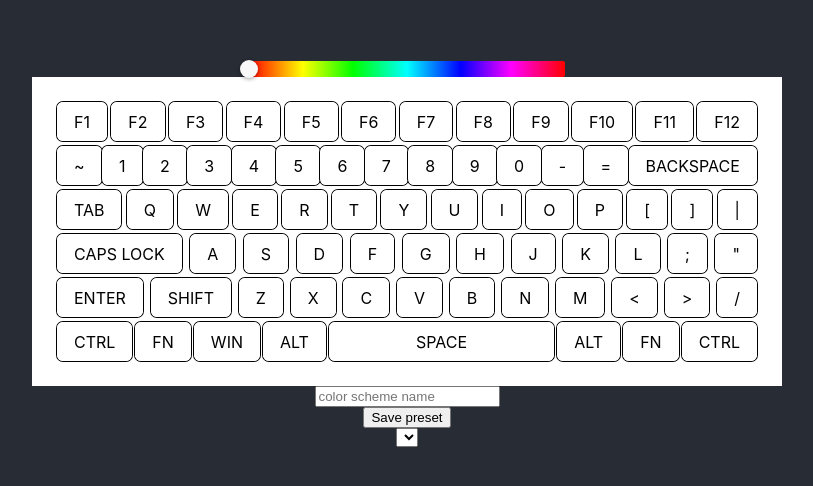
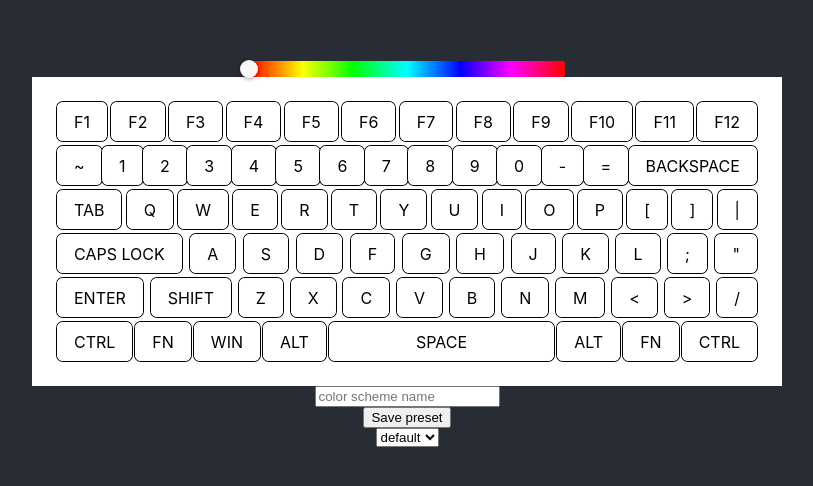
Before and after one commit to OlgaIvashkiv/lightsync-keyboard, a React (Create React App) app: page / in a window 1280 px wide. Shown: the part 146-632 px from the top of the page, without its empty margins (233-1046 px from the left). Built offline with nearby package versions, Linux system fonts and the light colour scheme.

Commit message:
fixed select

```diff
--- a/src/App.js
+++ b/src/App.js
@@ -4,7 +4,6 @@ import Keyboard from "./components/Keyboard/Keyboard";
 
 import './App.css';
 import Input from './components/Input/Input';
-import Select from './components/Select/Select';
 
 
 function App() {
@@ -18,7 +17,6 @@ const [color, setColor] = useState('#fff');
       />
         <Keyboard color={ color }/>
         <Input color={ color } />
-        <Select />
       </div>
   );
 }
--- a/src/components/GroupF/GroupF.js
+++ b/src/components/GroupF/GroupF.js
@@ -1,5 +1,4 @@
 import React from "react";
-import uniqid from 'uniqid';
 import GroupFItem from "./GroupFItem";
 import { StyledGroupNumber } from '../GroupNumber/StyledGroupNumber';
 
--- a/src/components/GroupF/GroupFItem.js
+++ b/src/components/GroupF/GroupFItem.js
@@ -5,7 +5,6 @@ import { StyledStrItem } from '../GroupStr/StyledStrItem';
 
 const GroupFItem = ({item, id, color }) => {
     useEffect(() => {
-        console.log('effect');
         const oldKeys = JSON.parse(localStorage.getItem('keys')) || {};
         const newKeys = {...oldKeys, [id] : color }
         localStorage.setItem( 'keys', JSON.stringify(newKeys));
--- a/src/components/GroupNumber/GroupNumber.js
+++ b/src/components/GroupNumber/GroupNumber.js
@@ -1,5 +1,4 @@
 import React from "react";
-import uniqid from 'uniqid';
 // import './GroupNumber.css';
 import GroupNumberItem from "./GroupNumberItem";
 import { StyledGroupNumber } from './StyledGroupNumber';
--- a/src/components/GroupNumber/GroupNumberItem.js
+++ b/src/components/GroupNumber/GroupNumberItem.js
@@ -5,7 +5,6 @@ import { StyledStrItem } from '../GroupStr/StyledStrItem';
 
 const GroupNumberItem = ({ item, id, color }) => {
         useEffect(() => {
-        console.log('effect');
         const oldKeys = JSON.parse(localStorage.getItem('keys')) || {};
         const newKeys = {...oldKeys, [id] : color }
         localStorage.setItem( 'keys', JSON.stringify(newKeys));
--- a/src/components/GroupStr/GroupStr.js
+++ b/src/components/GroupStr/GroupStr.js
@@ -1,7 +1,6 @@
 import React from "react";
 import GroupStrItem from "./GroupStrItem";
 import { StyledGroupStr } from './StyledGroupStr';
-import uniqid from 'uniqid';
 // import './GroupStr.css';
 
  const arrayStr = ['tab', 'q', 'w', 'e', 'r', 't', 'y', 'u', 'i', 'o', 'p', '[', ']', '|', 'caps lock', 'a', 's', 'd',
--- a/src/components/GroupStr/GroupStrItem.js
+++ b/src/components/GroupStr/GroupStrItem.js
@@ -1,9 +1,8 @@
 import React, { useEffect } from "react";
 import { StyledStrItem } from './StyledStrItem';
 
-const GroupStrItem = ({item, id, color }) => {
+const GroupStrItem = ({ item, id, color }) => {
     useEffect(() => {
-        console.log('effect');
         const oldKeys = JSON.parse(localStorage.getItem('keys')) || {};
         const newKeys = {...oldKeys, [id] : color }
         localStorage.setItem( 'keys', JSON.stringify(newKeys));
@@ -15,7 +14,7 @@ const GroupStrItem = ({item, id, color }) => {
 
     return (
         <StyledStrItem color={ color } onClick={ onHandleClick }>
-            {item}
+            { item }
         </StyledStrItem>
     )
 }
--- a/src/components/Input/Input.jsx
+++ b/src/components/Input/Input.jsx
@@ -1,10 +1,10 @@
 import React, { useState } from 'react';
+import Select from '../Select/Select';
 
-const Input = ({ color }) => {
-    const [presetName, setPresetName] = useState('')
+const Input = () => {
+    const [presetName, setPresetName] = useState('');
 
     const onSelectColorScheme = (e) => {
-        console.log(e.target.value, 'input value');
         setPresetName(e.target.value);
     }
 
@@ -22,6 +22,7 @@ const Input = ({ color }) => {
         <button onClick={onSavePreset}>
             Save preset
         </button>
+        <Select />
          </>
 
     )
--- /dev/null
+++ b/src/components/Select/Option.jsx
@@ -0,0 +1,12 @@
+import React from 'react';
+
+const Option = ({ value }) => {
+
+    return (
+        <option>
+            { value }
+        </option>
+    )
+}
+
+export default Option;
--- a/src/components/Select/Select.jsx
+++ b/src/components/Select/Select.jsx
@@ -1,12 +1,21 @@
-import React, { useEffect } from 'react'
+import React, { useState } from 'react';
+import Option from './Option';
 
 const Select = () => {
-    // useEffect = () => {
-    //     localStorage.getItem
-    // }
+    const [preset, setPreset] = useState(['default']);
+
+    const onSelectChange = () => {
+        const presets = JSON.parse(localStorage.getItem('presets'));
+        const newPresets = [...Object.keys(presets)]
+        setPreset(newPresets);
+    };
+
     return (
-        <select>
-            <option value="hello"></option>
+        <select onClick={ onSelectChange }>
+            {
+                preset.map((item, index) => <Option value={item} key={`${item}_${index}`}/>)
+            }
+
         </select>
     )
 }
```
